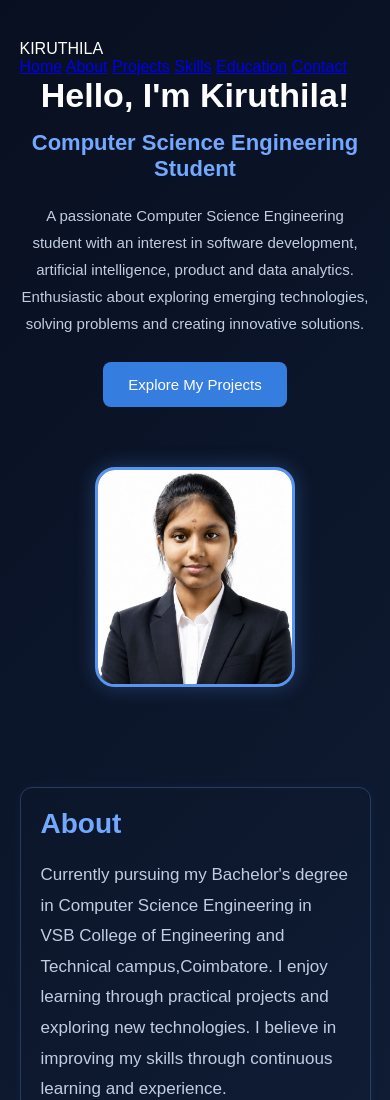
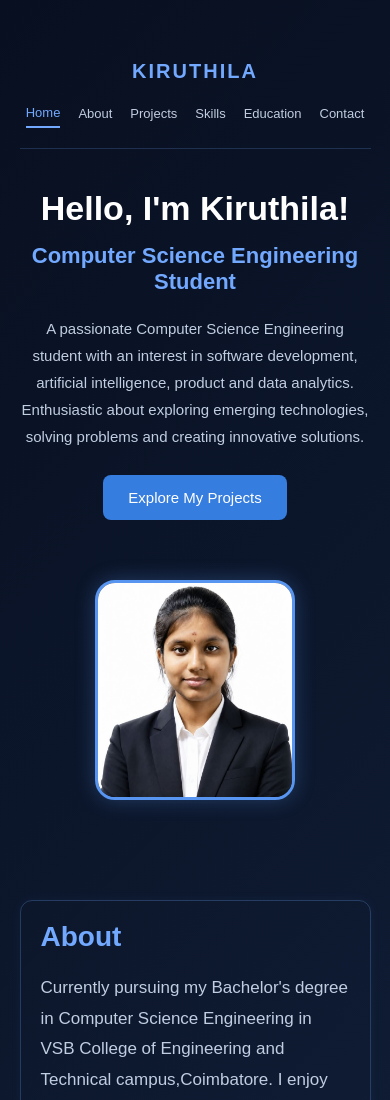
Before and after one commit to kiruthila/Kiruthila_Portfolio, a plain HTML site: page index.html in a window 390 px wide. Shown: the top 1100 px of the page. Drawn offline with Linux system fonts and the light colour scheme.

Commit message:
Update style.css

```diff
--- a/css/style.css
+++ b/css/style.css
@@ -366,5 +366,61 @@ footer p {
     .skill-list {
         justify-content: center;
     }
+    .navbar {
+    display: flex;
+    justify-content: space-between;
+    align-items: center;
+    padding: 20px 0;
+    margin-bottom: 60px;
+    border-bottom: 1px solid rgba(114, 169, 255, 0.2);
+}
+
+.nav-logo {
+    color: #72A9FF;
+    font-size: 20px;
+    font-weight: bold;
+    letter-spacing: 2px;
+}
+
+.nav-links {
+    display: flex;
+    align-items: center;
+    gap: 28px;
+}
+
+.nav-links a {
+    color: #C1CDE1;
+    text-decoration: none;
+    font-size: 14px;
+    padding-bottom: 6px;
+    transition: 0.3s;
+}
+
+.nav-links a:hover,
+.nav-links a.active {
+    color: #72A9FF;
+}
+
+.nav-links a.active {
+    border-bottom: 2px solid #72A9FF;
+}
+
+@media (max-width: 768px) {
+    .navbar {
+        flex-direction: column;
+        gap: 22px;
+        margin-bottom: 40px;
+    }
+
+    .nav-links {
+        justify-content: center;
+        flex-wrap: wrap;
+        gap: 18px;
+    }
+
+    .nav-links a {
+        font-size: 13px;
+    }
+}
 
 }
```
